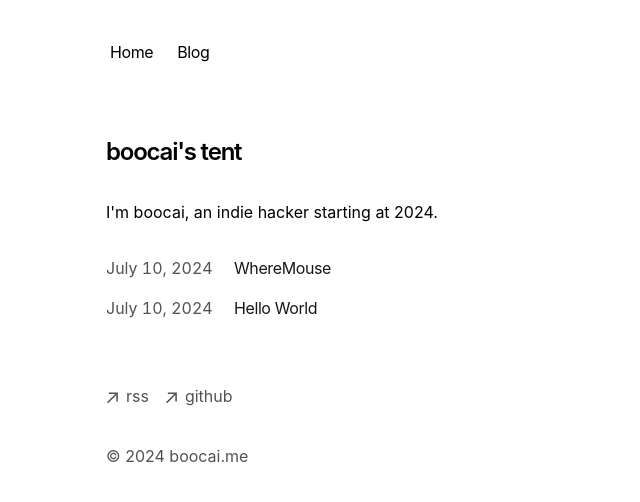
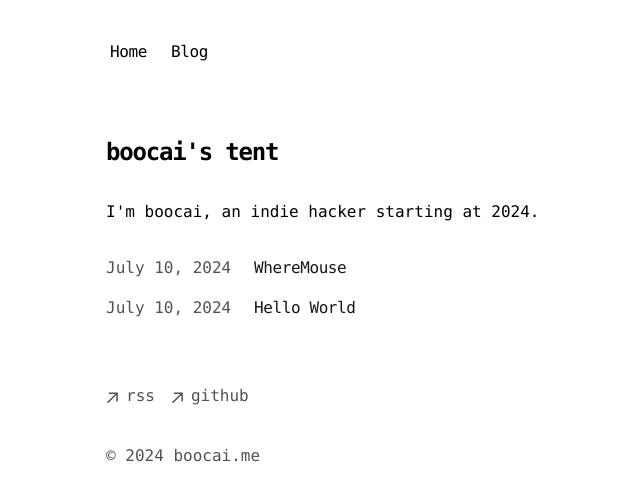
Before and after one commit to heyppen/site.me, a Next.js app: page / in a window 1280 px wide. Shown: the top 502 px of the page, without its empty margins (86-726 px from the left). Built offline with nearby package versions, Linux system fonts and the light colour scheme.

Commit message:
Global mono font

```diff
--- a/app/components/posts.tsx
+++ b/app/components/posts.tsx
@@ -21,8 +21,8 @@ export function BlogPosts() {
             className="flex flex-col space-y-1 mb-4"
             href={`/blog/${post.slug}`}
           >
-            <div className="w-full flex flex-col md:flex-row space-x-0 md:space-x-2">
-              <p className="text-neutral-600 dark:text-neutral-400 w-[120px] tabular-nums">
+            <div className="w-full flex flex-row md:flex-row space-x-0 md:space-x-2">
+              <p className="text-neutral-600 dark:text-neutral-400 w-[140px] tabular-nums">
                 {formatDate(post.metadata.publishedAt, false)}
               </p>
               <p className="text-neutral-900 dark:text-neutral-100 tracking-tight">
--- a/app/layout.tsx
+++ b/app/layout.tsx
@@ -47,8 +47,8 @@ export default function RootLayout({
     <html
       lang="en"
       className={cx(
-        'text-black bg-white dark:text-white dark:bg-black',
-        GeistSans.variable,
+        'text-black bg-white dark:text-white dark:bg-black font-mono',
+        // GeistSans.variable,
         GeistMono.variable
       )}
     >
--- a/package.json
+++ b/package.json
@@ -13,11 +13,11 @@
     "@vercel/analytics": "^1.1.3",
     "@vercel/speed-insights": "^1.0.9",
     "geist": "1.2.2",
-    "next": "canary",
+    "next": "^14.2.5",
     "next-mdx-remote": "^4.4.1",
     "postcss": "^8.4.35",
-    "react": "18.2.0",
-    "react-dom": "18.2.0",
+    "react": "^18.3.1",
+    "react-dom": "^18.3.1",
     "sugar-high": "^0.6.0",
     "tailwindcss": "4.0.0-alpha.13",
     "typescript": "5.3.3"
```
Also changed, not shown: 1 other file (tests, documents, lock files or other folders).
